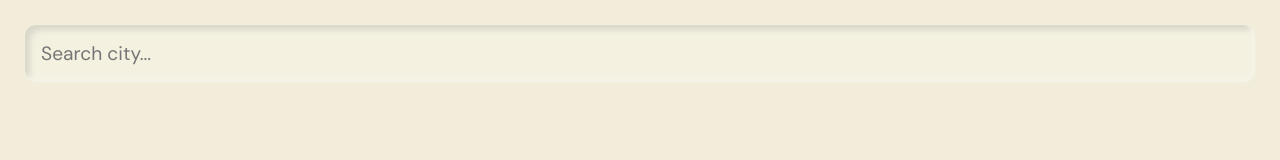
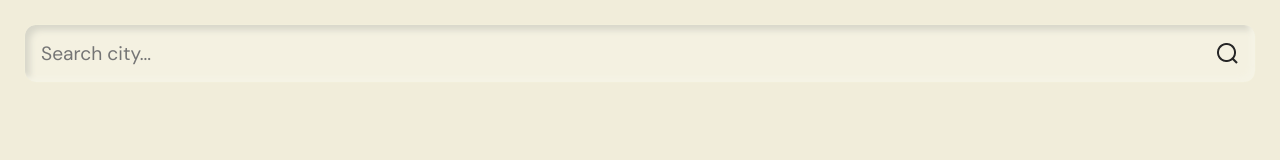
Before and after one commit to robemadz/weather-app, a React (Create React App) app: page / in a window 1280 px wide. Shown: the top 160 px of the page. Built offline with nearby package versions, Linux system fonts and the light colour scheme.

Commit message:
añadido icon en searchbar

```diff
--- a/src/components/SearchBar/SearchBar.css
+++ b/src/components/SearchBar/SearchBar.css
@@ -7,6 +7,14 @@
 .searchBox {
   width: 100%;
   margin-bottom: 1rem;
+  position: relative;
+}
+
+.searchIcon {
+  position: absolute;
+  top: 50%;
+  transform: translate(0, -50%);
+  right: 1rem;
 }
 
 .searchBar {
--- a/src/components/SearchBar/SearchBar.js
+++ b/src/components/SearchBar/SearchBar.js
@@ -1,5 +1,6 @@
 import React from "react";
 import "./SearchBar.css";
+import searchicon from "../../assets/searchicon.png";
 
 export default function SearchBar(props) {
   return (
@@ -18,6 +19,8 @@ export default function SearchBar(props) {
         value={props.location}
         onKeyPress={props.search}
       />
+
+      <img className="searchIcon" src={searchicon} alt="search icon" />
     </section>
   );
 }
```
Also changed, not shown: src/assets/searchicon.png (added).
